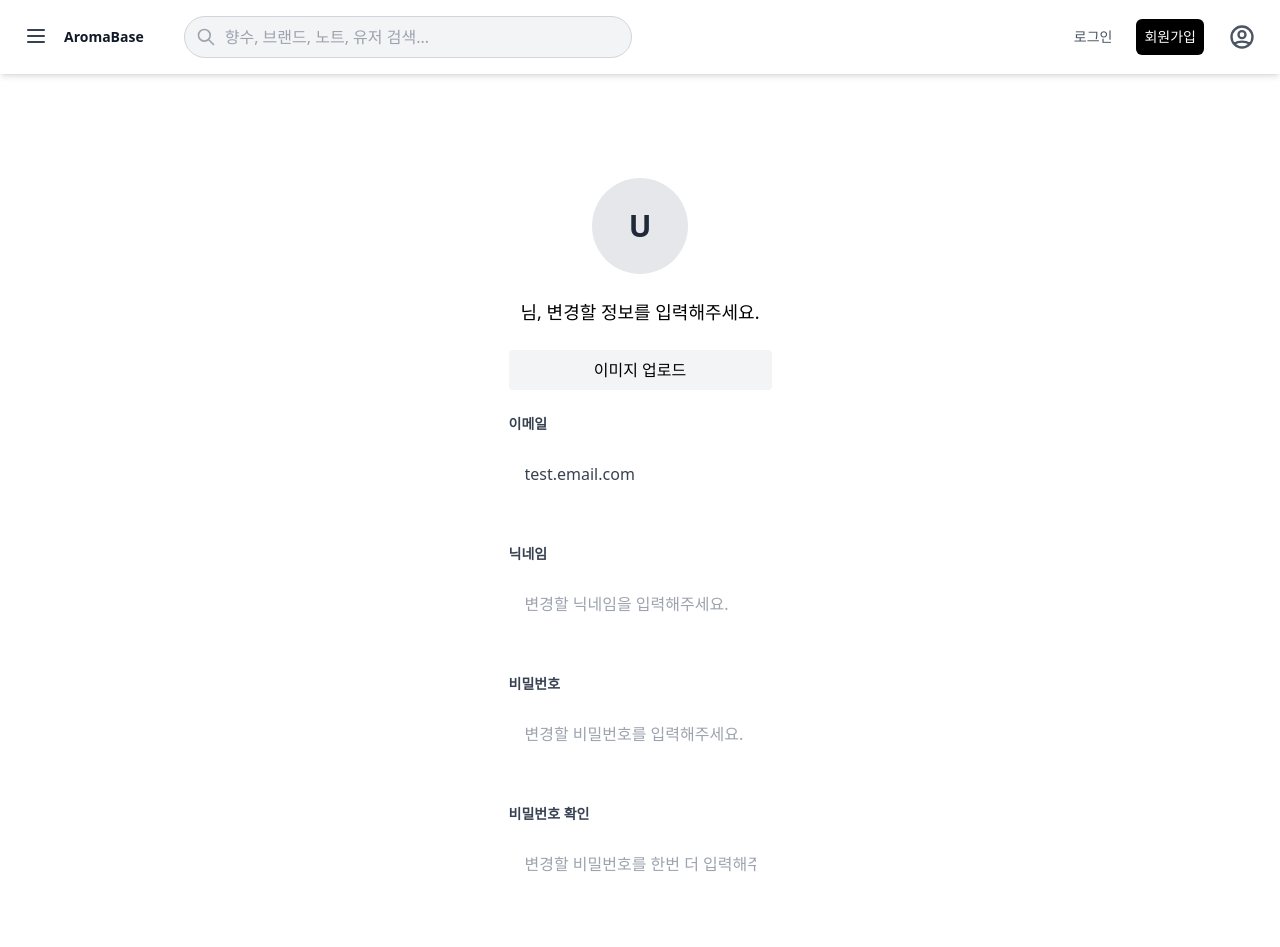
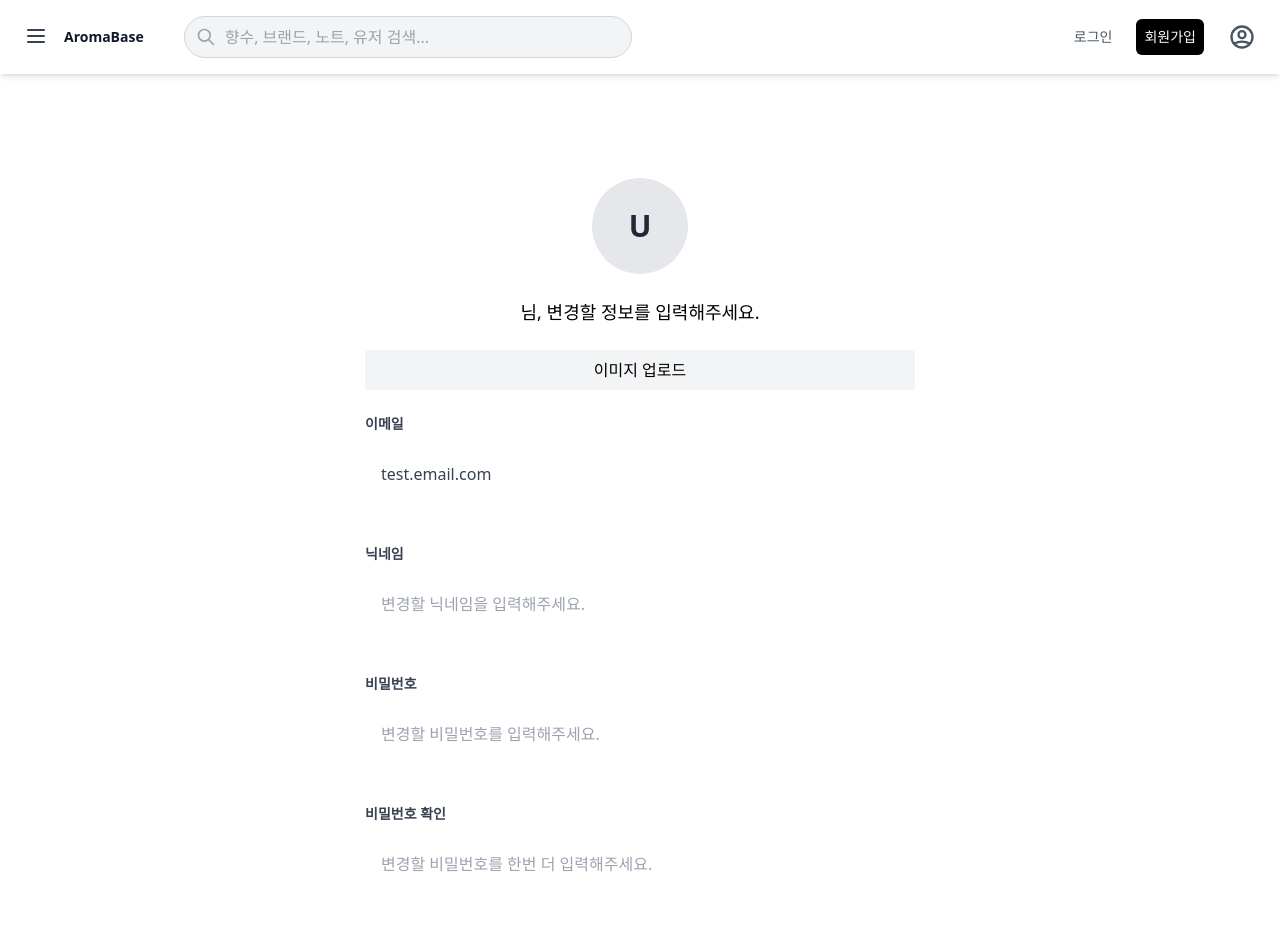
Before and after one commit to BIG-JONG/Smellers, a React (Vite) app in the folder frontend/: page /mypage/info-update in a window 1280 px wide. Shown: the top 947 px of the page. Built offline with nearby package versions, Linux system fonts and the light colour scheme.

Commit message:
인풋필드 크기 수정, 프로필 수정 버튼

```diff
--- a/frontend/src/components/Alert.tsx
+++ b/frontend/src/components/Alert.tsx
@@ -1,3 +1,5 @@
+// Alert.tsx
+
 import React from 'react';
 
 // Alert 타입 정의
@@ -38,13 +40,13 @@ const getIcon = (alertType: string) => {
 
   return (
     <div
-    className={`p-4 mb-4 text-sm rounded-lg border-l-4 ${getTypeClasses(type)} ${className || ''}`}
+      className={`w-full p-4 mb-4 text-sm rounded-lg border-l-4 ${getTypeClasses(type)} ${className || ''}`}
       role="alert"
     >
       <div className="flex items-center">
-      <span className="flex-shrink-0 w-5 h-5 mr-2">{getIcon(type)}</span> {/* 아이콘 표시 */}
+        <span className="flex-shrink-0 w-5 h-5 mr-2">{getIcon(type)}</span>
         <div>
-        {message} {/* 알림 메시지 표시 */}
+          {message}
         </div>
       </div>
     </div>
--- a/frontend/src/components/EditProfileForm.tsx
+++ b/frontend/src/components/EditProfileForm.tsx
@@ -25,6 +25,7 @@ function EditProfileForm(){
 
     const handleSubmit = (e:React.FormEvent)=>{
         e.preventDefault()
+        setShowAlert(false) // 새로운 제출 전에 기존 알림 숨기기
 
         if(password !==passwordConfirm){
             setAlertType("error")
@@ -37,12 +38,12 @@ function EditProfileForm(){
 
     return(
         <div className="w-full flex justify-center">
-      <form className="m-10 flex flex-col items-center justify-center w-full max-w-xl gap-6" onSubmit={handleSubmit}>
+            <form className="m-10 flex flex-col items-center justify-center w-full max-w-4xl gap-6" onSubmit={handleSubmit}>
                 <Avatar src={imgUrl} size="xl"/>
                 <p className="text-center text-lg">
                     <span className="font-bold text-xl">{nickname}</span>님, 변경할 정보를 입력해주세요.
                 </p>
-      <label className="block w-full max-w-md text-center cursor-pointer bg-gray-100 rounded py-2 hover:bg-gray-200">
+                <label className="block w-full text-center cursor-pointer bg-gray-100 rounded py-2 hover:bg-gray-200">
                     이미지 업로드
                     <input
                         type="file"
@@ -52,7 +53,7 @@ function EditProfileForm(){
                     />
                 </label>
                 <InputField
-          className="w-full max-w-md text-gray-500"
+                    className="w-full text-gray-500"
                     label="이메일"
                     type="email"
                     value={email}
@@ -61,7 +62,7 @@ function EditProfileForm(){
                     readOnly={true}
                 />
                 <InputField
-          className="w-full max-w-md text-gray-600"
+                    className="w-full text-gray-600"
                     label="닉네임"
                     type="nickname"
                     value={nickname}
@@ -69,7 +70,7 @@ function EditProfileForm(){
                     placeholder="변경할 닉네임을 입력해주세요."
                 />
                 <InputField
-          className="w-full max-w-md "
+                    className="w-full"
                     label="비밀번호"
                     type="password"
                     value={password}
@@ -77,23 +78,26 @@ function EditProfileForm(){
                     placeholder="변경할 비밀번호를 입력해주세요."
                 />
                 <InputField
-          className="w-full max-w-md"
+                    className="w-full"
                     label="비밀번호 확인"
                     type="passwordConfirm"
                     value={passwordConfirm}
                     onChange={(e)=>setPasswordConfirm(e.target.value)}
                     placeholder="변경할 비밀번호를 한번 더 입력해주세요."
                 />
-        <Button type="submit"/>
-        {showAlert && (
-          <div className="mt-4 w-1/2">
+                <Button type="submit" className="w-full">
+                    정보 수정
+                </Button>
+
+                {/* Alert 컨테이너를 항상 렌더링하되, opacity로 시각적 효과 제어 */}
+                <div className={`mt-4 w-full h-12 transition-opacity duration-300 ${showAlert ? 'opacity-100' : 'opacity-0'}`}>
                     <Alert
                         type={alertType}
                         message={
-              alertType ==="error"?"회원 정보 변경에 실패했습니다.":"회원 정보가 성공적으로 변경되었습니다."
-          }/>
+                            alertType === "error" ? "회원 정보 변경에 실패했습니다." : "회원 정보가 성공적으로 변경되었습니다."
+                        }
+                    />
                 </div>
-        )}
             </form>
         </div>
     )
--- a/frontend/src/components/InputField.tsx
+++ b/frontend/src/components/InputField.tsx
@@ -47,6 +47,7 @@ const InputField: React.FC<InputFieldProps> = ({
           ${error ? 'ring-2 ring-red-500' : ''}
           focus:ring-2 focus:ring-blue-500
           placeholder-gray-400
+          w-[550px]
         `}
       />
       {error && <p className="text-red-500 text-xs italic mt-1">{error}</p>}
--- a/frontend/src/components/UserProfileSection.tsx
+++ b/frontend/src/components/UserProfileSection.tsx
@@ -1,6 +1,6 @@
 import React from 'react';
 import Avatar from '@/components/Avatar'; // 아바타 컴포넌트 임포트
-import Button from '@/components/Button'; // 버튼 컴포넌트 임포트 (프로필 수정 버튼용)
+import Button from '@/components/Button'; // 버튼 컴포넌트 임포트
 import FollowButton from '@/components/FollowButton'; // FollowButton 컴포넌트 임포트
 
 interface UserProfileSectionProps {
@@ -15,6 +15,7 @@ interface UserProfileSectionProps {
   onUnfollow?: () => void;   // 언팔로우 버튼 클릭 시 호출될 함수
   isFollowing?: boolean;     // 현재 프로필의 사용자를 팔로우 중인지 여부
   isFollowActionLoading?: boolean; // 팔로우/언팔로우 액션이 진행 중인지 (버튼 비활성화용)
+  onProfileClick?: () => void;
 }
 
 const UserProfileSection: React.FC<UserProfileSectionProps> = ({
```
Lines whose indentation alone changed are shown as unchanged.
